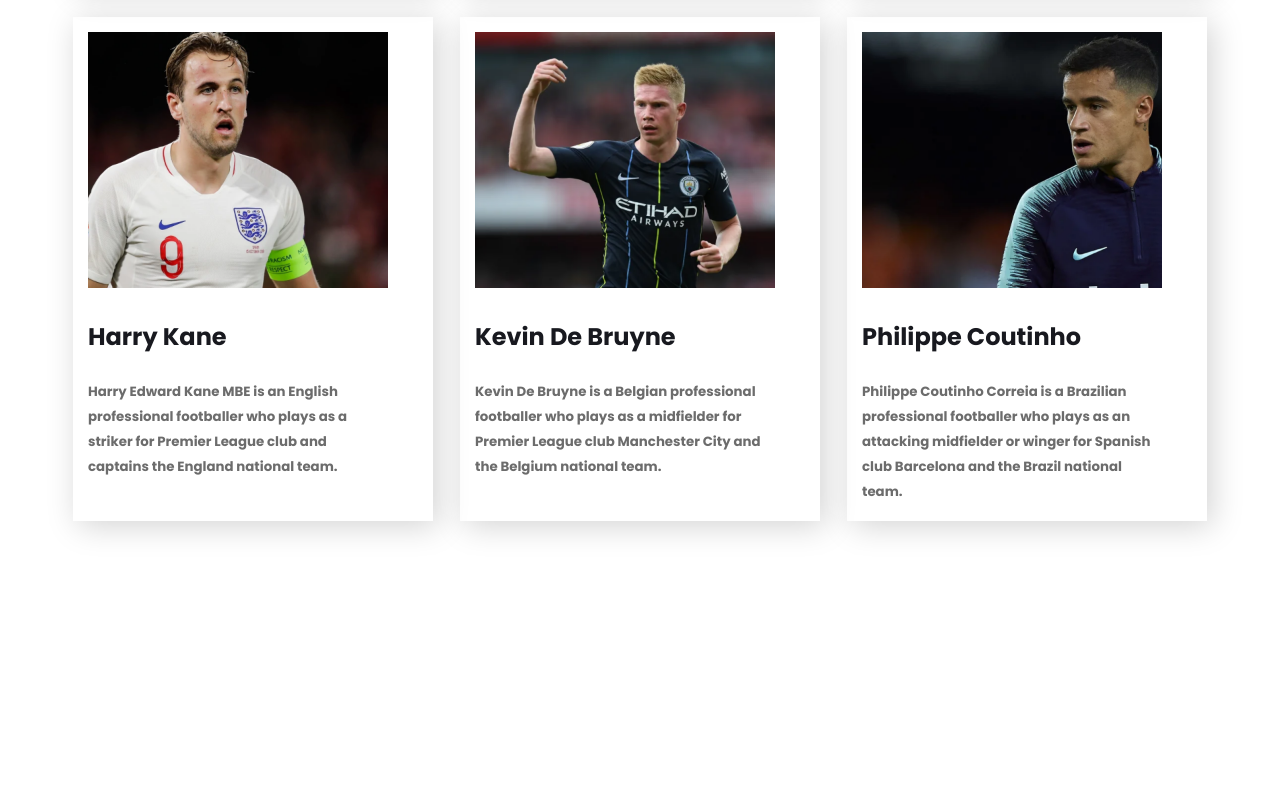
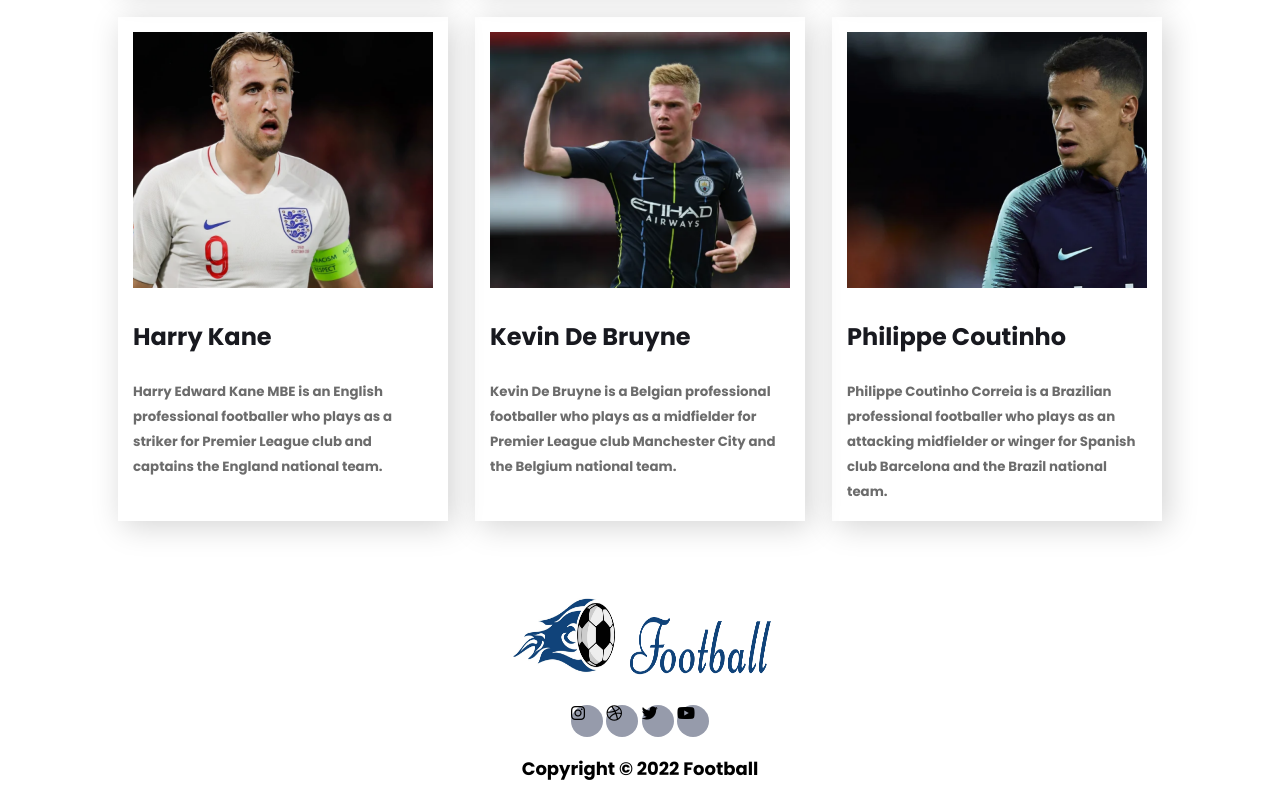
Before and after one commit to Konekaakter/responsive-football, a plain HTML site: page index.html in a window 1280 px wide. Shown: the part 2332-3132 px from the top of the page. Before the commit the page ends 2923 px from the top, so only its background shows below. Drawn offline with Linux system fonts and the light colour scheme.

Commit message:
icon problem

```diff
--- a/index.html
+++ b/index.html
@@ -151,5 +151,15 @@
                     </div>
             </section>
         </main>
+        <footer>
+            <img class="footer-logo" src="images/Logo.png" alt="">
+            <div class="footer-icon">
+                <i class="fab fa-instagram"></i>
+                <i class="fab fa-dribbble"></i>
+                <i class="fab fa-twitter"></i>
+                <i class="fab fa-youtube"></i>
+            </div>
+            <p>Copyright &#169; 2022 Football</p>
+        </footer>
 </body>
 </html>
--- a/style.css
+++ b/style.css
@@ -59,9 +59,9 @@ body{
     grid-column-gap: 27px;
 }
 .player{
-    width: 330px;
+    width: 300px;
     height: 474px;
-    padding: 15px;
+    padding: 15px 15px;
     box-shadow: 5px 5px 30px lightgray;
 }
 .player-img img{
@@ -81,3 +81,31 @@ body{
     font-weight: 300;
     color: #6C6C6C;
 }
+/* player lists  section style ends */
+
+ /* footer styles start */
+
+ footer{
+      display: flex;
+      flex-direction: column;
+      align-items: center;
+      justify-content: center;
+ }
+
+ .footer-logo{
+    width: 262.1px;
+    height: 110px;
+ }
+ .footer-icon{
+            justify-content: center;
+ }
+ .footer-icon i{
+    background-color: #969BAB;
+    height: 32px;
+    width: 32px;
+    border-radius: 20px;
+ }
+ footer p{
+     font-weight: 400;
+     font-size: 18px;
+ }
```
